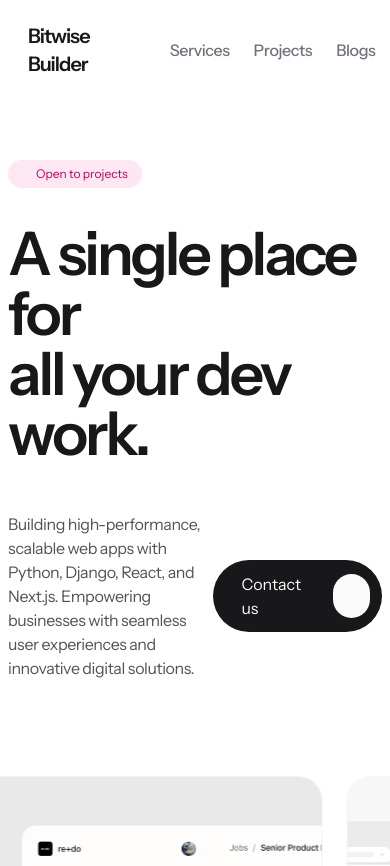
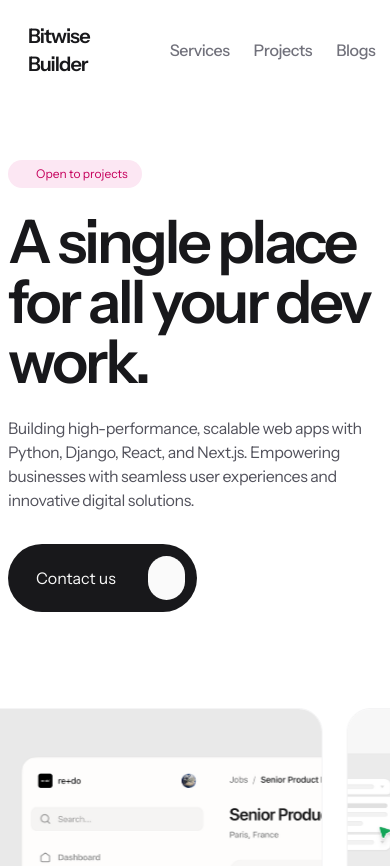
Before and after one commit to nirnejak/bitwise-builder, a Next.js app: page / in a window 390 px wide. Shown: the top 866 px of the page. Built offline with nearby package versions, Linux system fonts and the light colour scheme; some icons are missing.

Commit message:
Hero: responsiveness

```diff
--- a/components/blocks/HomeHero.tsx
+++ b/components/blocks/HomeHero.tsx
@@ -36,18 +36,15 @@ const HomeHero: React.FC = () => {
           initial={{ translateY: 10, opacity: 0, filter: "blur(20px)" }}
           animate={{ translateY: 0, opacity: 1, filter: "none" }}
           transition={{ delay: 0.1, ...BASE_TRANSITION }}
-          className="mb-12 mt-9 text-6xl font-semibold tracking-tighter text-zinc-900 md:text-8xl"
+          className="mb-6 md:mb-12 mt-6 md:mt-9 text-6xl font-semibold tracking-tighter text-zinc-900 md:text-8xl max-w-[12ch]"
         >
-          <span>
-            A single place for <br />
-          </span>
-          <span>all your dev work.</span>
+          A single place for all your dev work.
         </motion.h1>
         <motion.div
           initial={{ translateY: 10, opacity: 0, filter: "blur(20px)" }}
           animate={{ translateY: 0, opacity: 1, filter: "none" }}
           transition={{ delay: 0.2, ...BASE_TRANSITION }}
-          className="flex items-center justify-between"
+          className="flex items-start md:items-center justify-between flex-col md:flex-row gap-8"
         >
           <p className="max-w-[690px] text-base tracking-tight text-zinc-600 md:text-lg">
             Building high-performance, scalable web apps with Python, Django,
```
